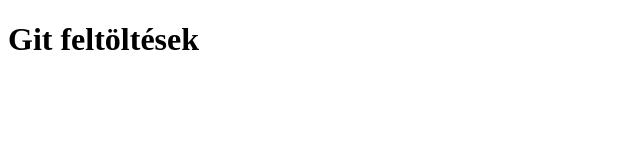
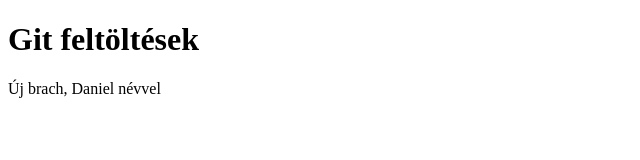
Before and after one commit to SzaboDanielCkik/Ckik11Kozos, a plain HTML site: page index.html in a window 1280 px wide. Shown: the whole page, without its empty margins (0-640 px from the left). Drawn offline with Linux system fonts and the light colour scheme.

Commit message:
Daniel branch létrehozása

```diff
--- a/index.html
+++ b/index.html
@@ -8,5 +8,6 @@
 </head>
 <body>
     <h1>Git feltöltések</h1>
+    <p>Új brach, Daniel névvel</p>
 </body>
 </html>
```
